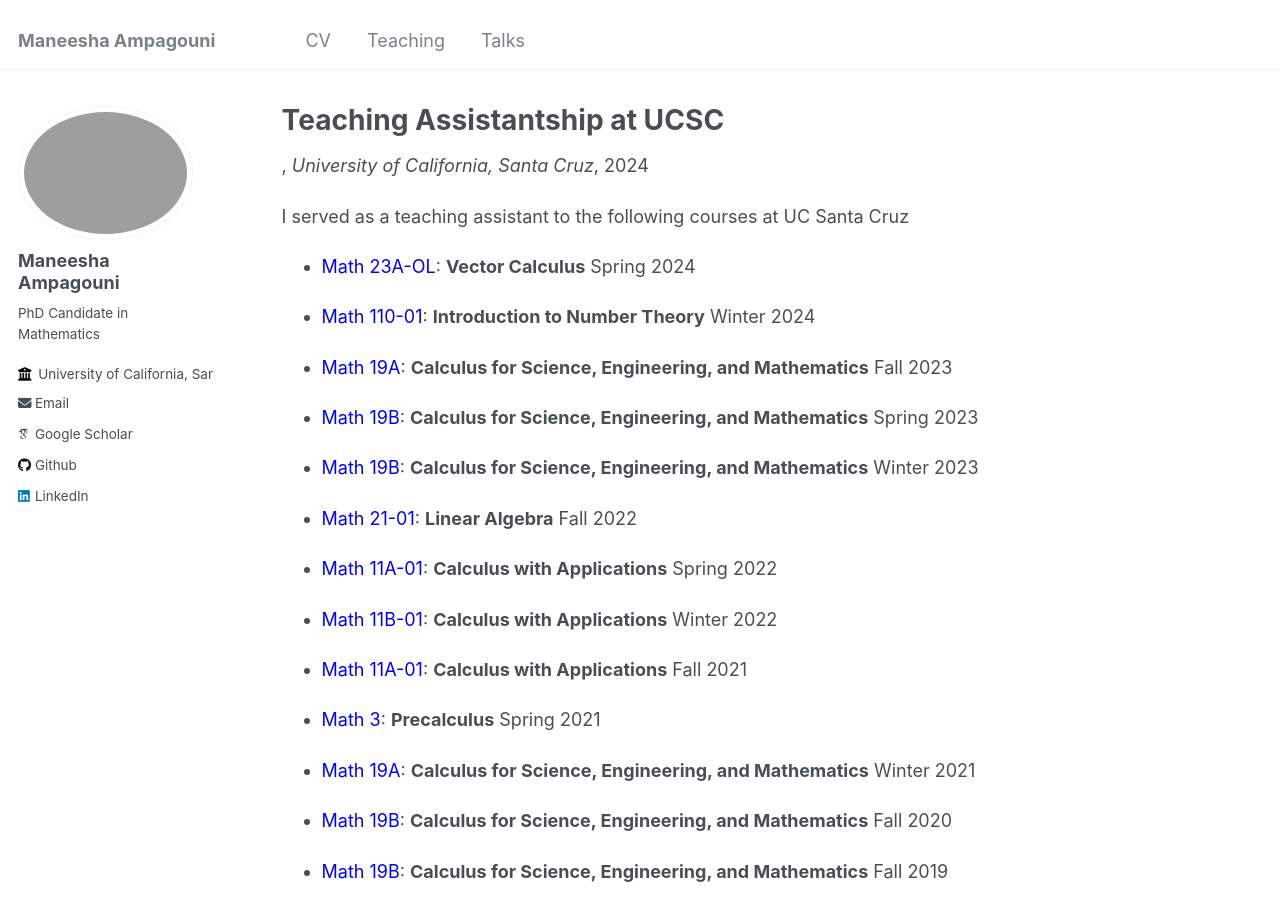
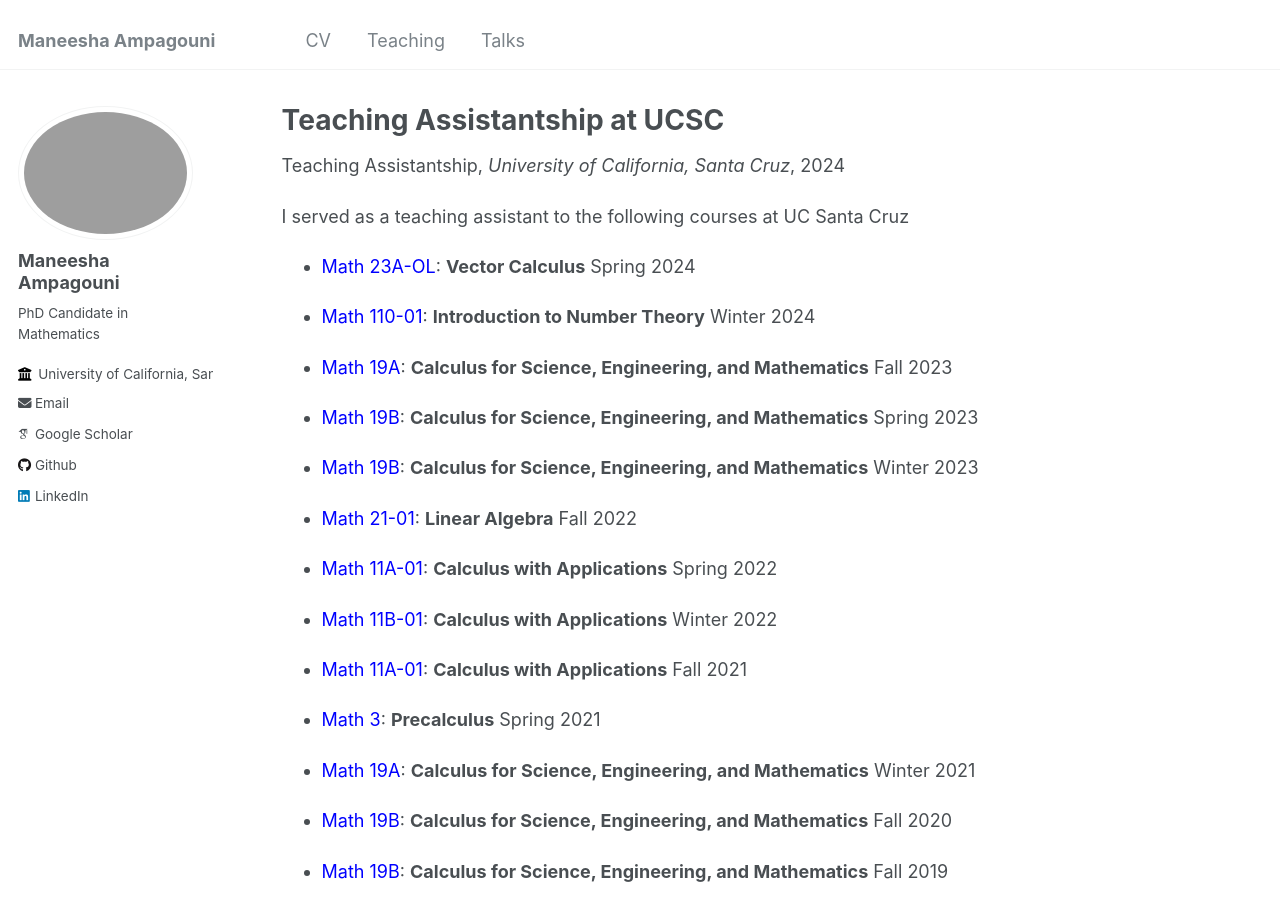
Before and after one commit to ManeeshaAmpagouni/maneeshaampagouni.github.io, a Jekyll site: the page built from _teaching/TAship at UCSC.md, in a window 1280 px wide and 900 px high. Built offline with Jekyll 4.4.1, drawn with Linux system fonts in a browser that asks for light colours; some web fonts are replaced.

Commit message:
Update to TAship type

```diff
--- a/_teaching/TAship at UCSC.md
+++ b/_teaching/TAship at UCSC.md
@@ -1,6 +1,7 @@
 ---
 title: "Teaching Assistantship at UCSC"
 collection: teaching
+type: "Teaching Assistantship"
 permalink: /teaching/TAship at UCSC
 venue: "University of California, Santa Cruz"
 date: 2024-10-07
```
